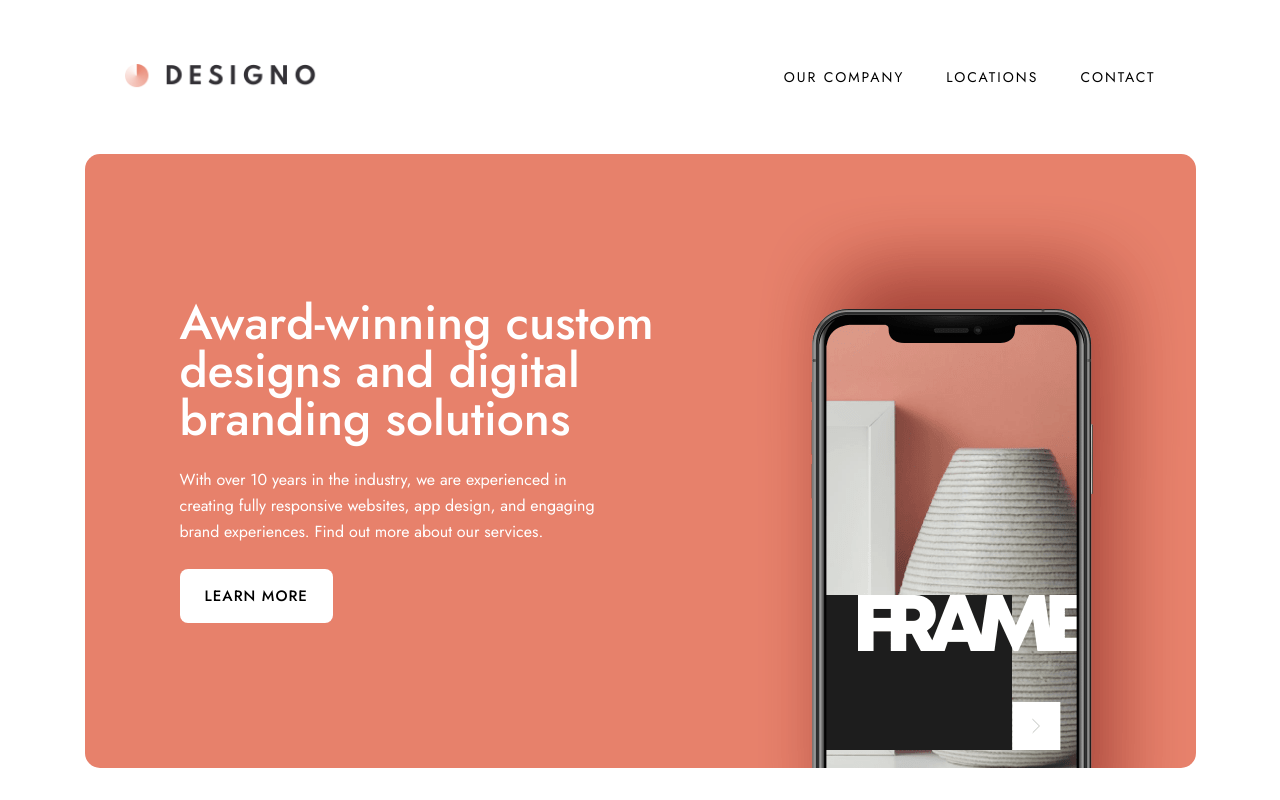
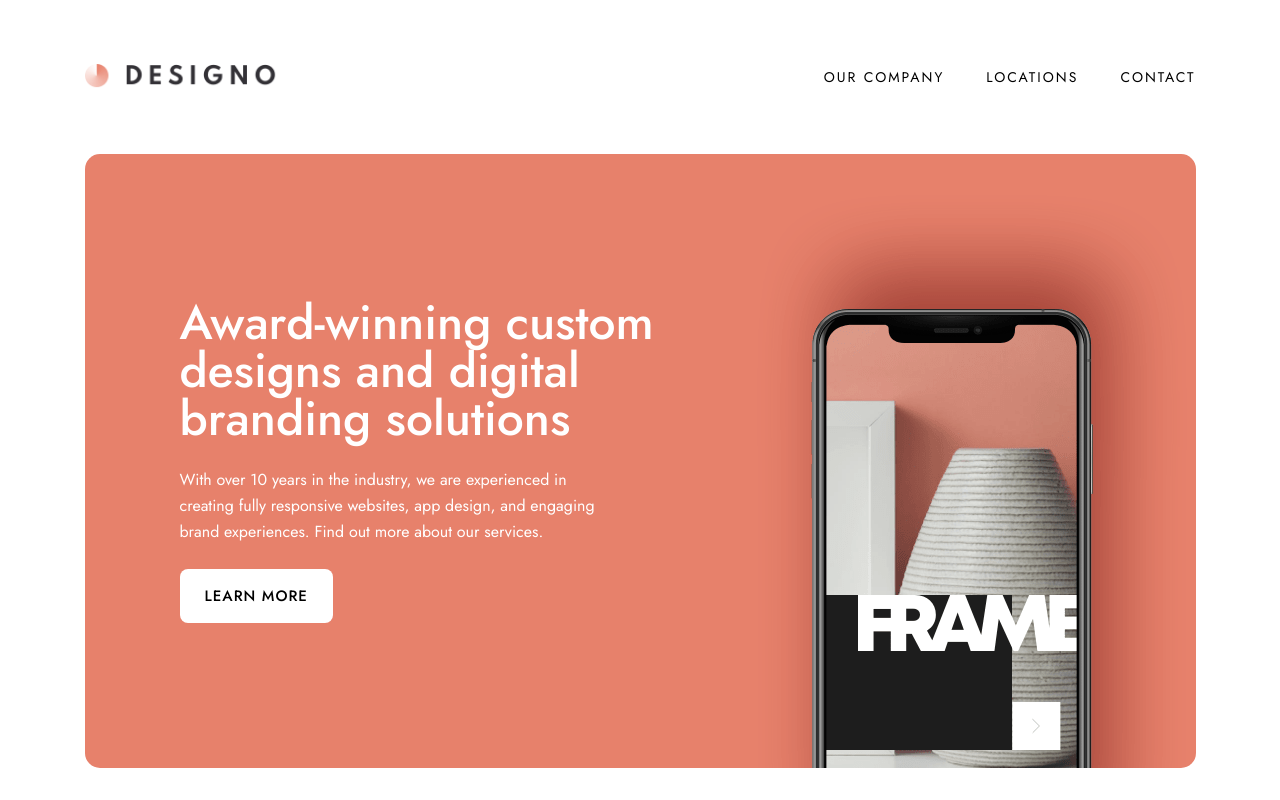
Before and after one commit to michaelshowes/designo, a Next.js app: page / in a window 1280 px wide. Built offline with nearby package versions, Linux system fonts and the light colour scheme.

Commit message:
header styling adjustment

```diff
--- a/src/components/Header/header.module.scss
+++ b/src/components/Header/header.module.scss
@@ -11,7 +11,7 @@
 		z-index: 30;
 
 		@include from($tablet) {
-			padding: 64px 40px;
+			padding: 64px 0;
 		}
 
 		button {
```
